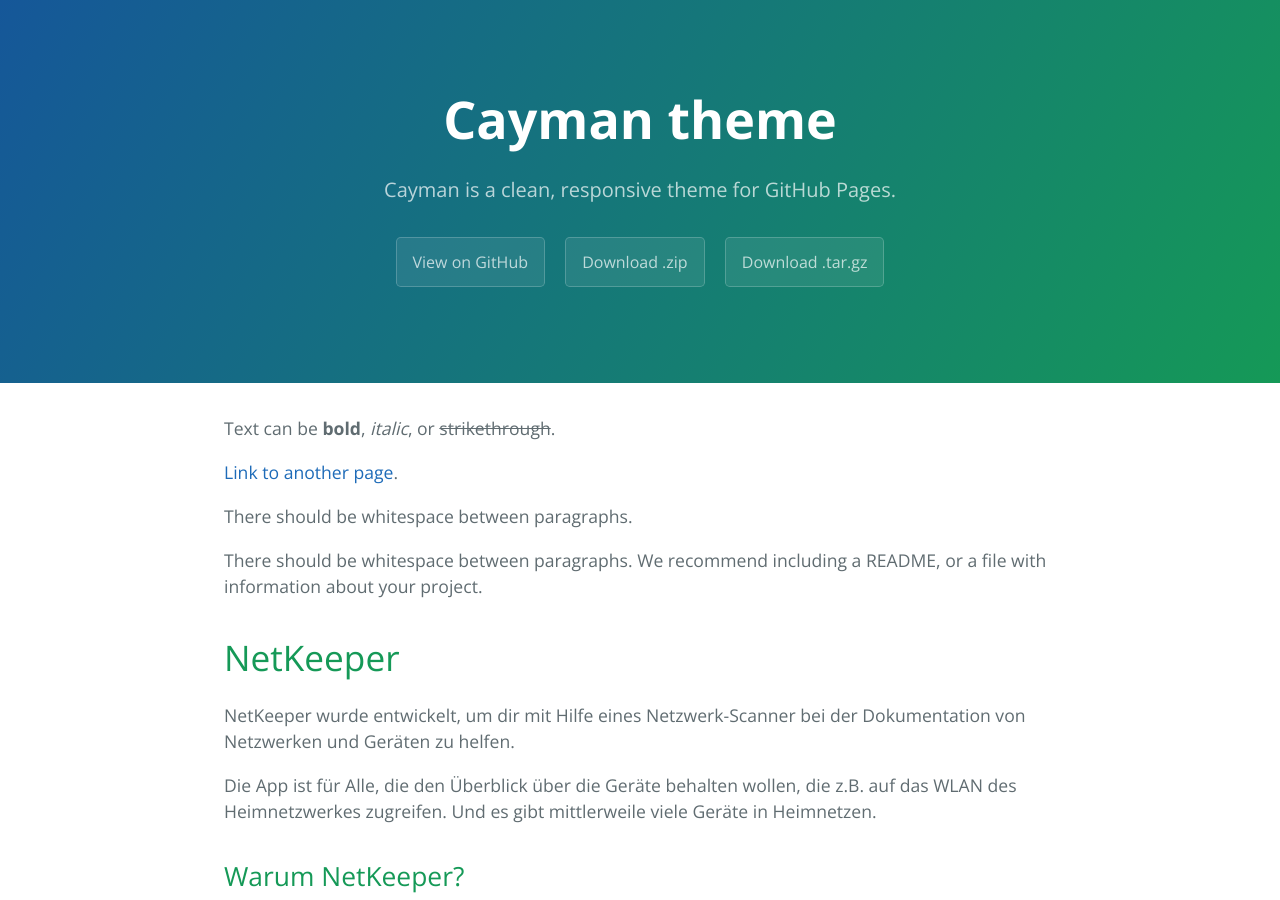
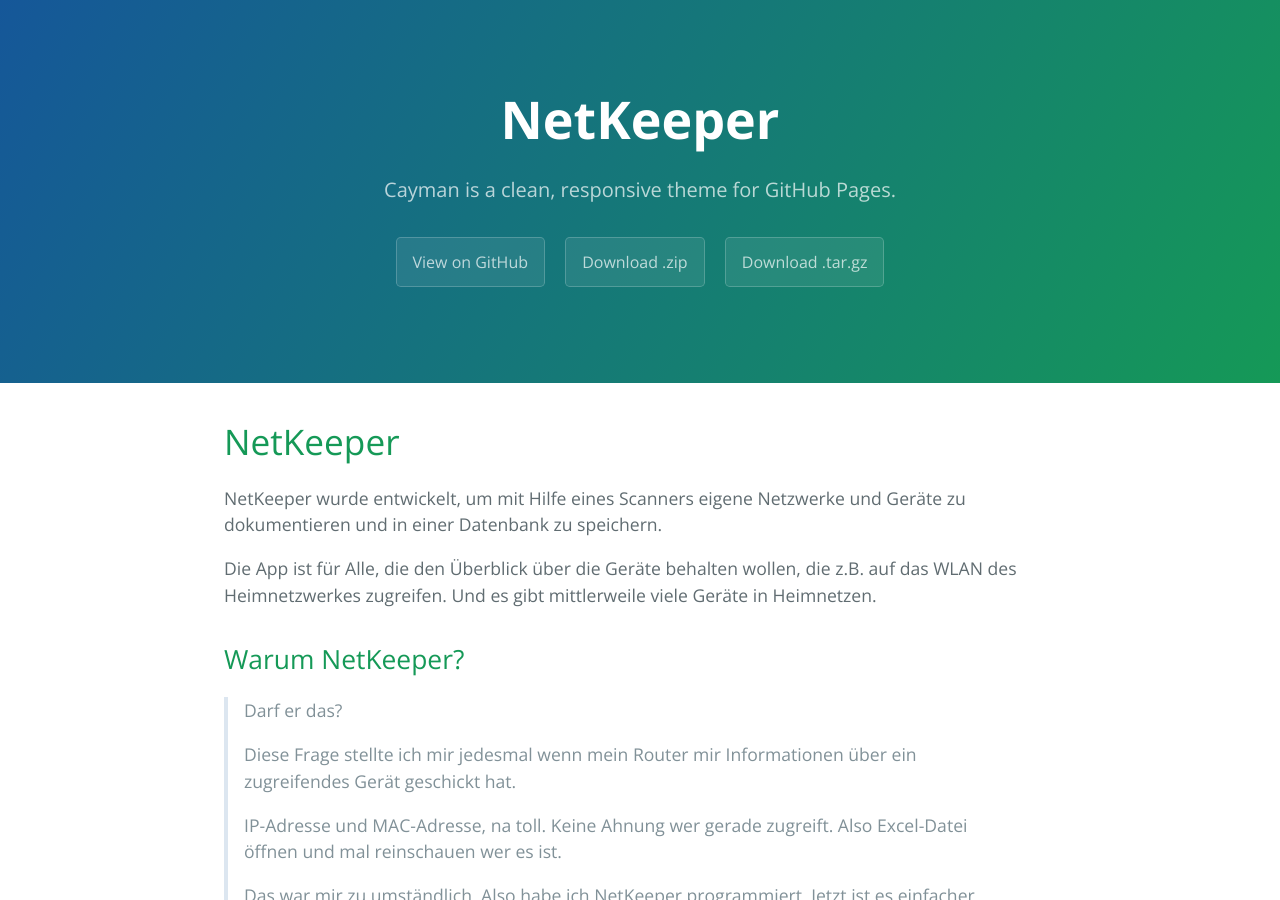
Before and after one commit to IGSolutions/netkeeper, a Jekyll site: the page built from index.md, in a window 1280 px wide and 900 px high. Built offline with Jekyll 4.4.1, drawn with Linux system fonts in a browser that asks for light colours; our own code applies the rules of GitHub Pages for plain Markdown files.

Commit message:
Update index.md

```diff
--- a/index.md
+++ b/index.md
@@ -2,17 +2,9 @@
 layout: default
 ---
 
-Text can be **bold**, _italic_, or ~~strikethrough~~.
-
-[Link to another page](./another-page.html).
-
-There should be whitespace between paragraphs.
-
-There should be whitespace between paragraphs. We recommend including a README, or a file with information about your project.
-
 # NetKeeper
 
-NetKeeper wurde entwickelt, um dir mit Hilfe eines Netzwerk-Scanner bei der Dokumentation von Netzwerken und Geräten zu helfen.
+NetKeeper wurde entwickelt, um mit Hilfe eines Scanners eigene Netzwerke und Geräte zu dokumentieren und in einer Datenbank zu speichern.
 
 Die App ist für Alle, die den Überblick über die Geräte behalten wollen, die z.B. auf das WLAN des Heimnetzwerkes zugreifen. Und es gibt mittlerweile viele Geräte in Heimnetzen.
 
```
